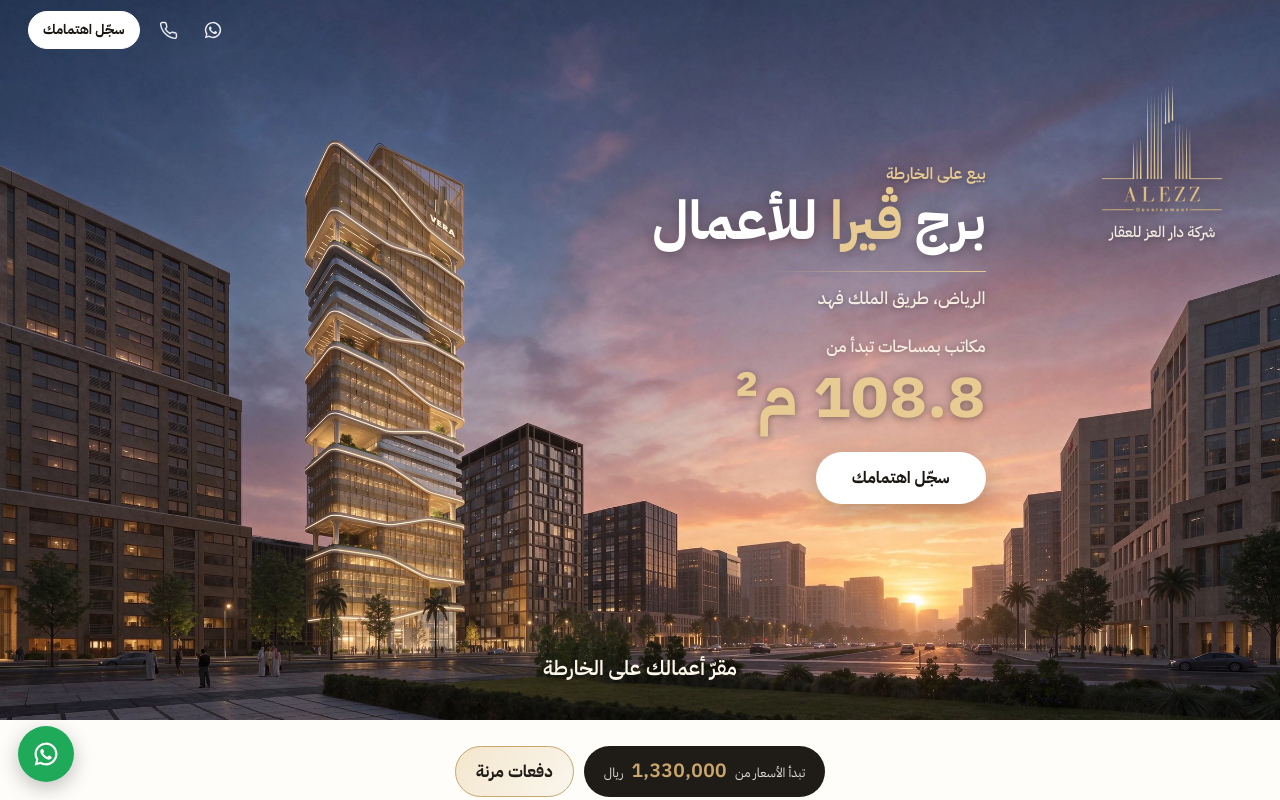
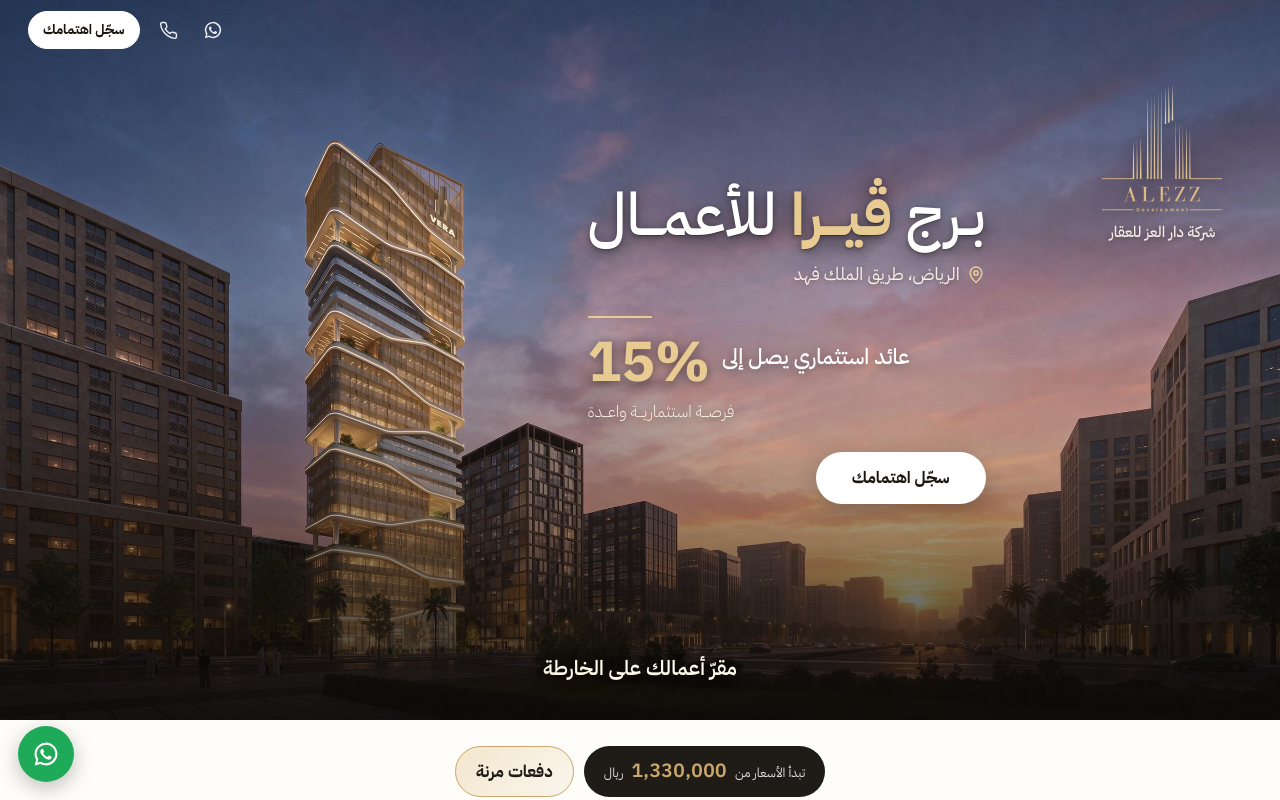
Before and after one commit to Marwann2/vera-business-tower, a plain HTML site: page index.html in a window 1280 px wide. Shown: the top 800 px of the page. Drawn offline with Linux system fonts and the light colour scheme.

Commit message:
Hero: ROI 15% opening (Claude task 20261117-1600)

```diff
--- a/hero-v5.css
+++ b/hero-v5.css
@@ -63,3 +63,35 @@
   .bar-cta{padding:6px 10px;font-size:.8rem;margin-inline-start:2px}.hero-brand5{right:8px}
   .stats{grid-template-columns:repeat(2,minmax(0,1fr))}.stats div{padding:16px 6px}.stats b{font-size:1.45rem}}
 .band-copy p{color:#fff8ec}.band-copy p svg{color:var(--sand)}
+
+/* ===== ROI opening (Marwan 17 Nov, option «2 + depth»; ROI wording is the client's decision, Marwan informed of the regulation risk) =====
+   Name with a light kashida and deep shadow, location with a pin, short gold rule, ROI line + small tagline aligned LEFT,
+   dark shading rising from the bottom of the photo. Plex only. */
+.hero.v5::after{display:block;content:"";position:absolute;inset:auto 0 0 0;top:auto;left:0;right:0;bottom:0;height:58%;z-index:1;pointer-events:none;
+  background:linear-gradient(to top,rgba(14,11,8,.9) 0%,rgba(14,11,8,.6) 28%,rgba(14,11,8,.2) 62%,rgba(14,11,8,0) 100%)}
+.hero.v5{--sky:max(0px,calc(424px - 41.2svh))} /* taller copy block: crown must start below ~300px */
+@media (max-width:759px){.hero.v5 .hero-bg{object-position:50% 0}} /* anchor at the top so the crown position never depends on the crop */
+.hero.v5 .hero-stack.roi5{left:16px;right:16px;max-width:none;align-items:stretch;z-index:2}
+.hero-stack.roi5 h1{font-size:clamp(32px,10vw,40px);font-weight:500;line-height:1.15;
+  text-shadow:0 1px 0 rgba(0,0,0,.25),0 6px 22px rgba(0,0,0,.55),0 2px 6px rgba(0,0,0,.35)}
+.hero-stack.roi5 h1 span{font-weight:700;color:var(--gold)}
+.hero-stack.roi5 .hero-loc{display:flex;align-items:center;gap:6px;margin-top:6px;font-size:.88rem;font-weight:400}
+.hero-stack.roi5 .hero-loc svg{width:16px;height:16px;flex:none;stroke:var(--gold);fill:none;stroke-width:1.8;stroke-linecap:round;stroke-linejoin:round}
+.roi5-blk{display:flex;flex-direction:column;align-items:flex-end;text-align:left}
+.roi5-blk .hero-rule{width:44px;height:2px;margin:20px 0 12px;background:var(--gold);border-radius:2px}
+.roi5-line{margin:0;font-size:1.1rem;font-weight:500;line-height:1.3;text-shadow:0 2px 12px rgba(0,0,0,.5)}
+.roi5-line b{display:inline-block;margin-right:12px;font-size:2.9rem;font-weight:700;line-height:1;color:var(--gold);vertical-align:-.3em;unicode-bidi:isolate}
+.roi5-op{margin:8px 0 0;font-size:.86rem;font-weight:300;color:rgba(255,248,236,.92);text-shadow:0 2px 10px rgba(0,0,0,.5)}
+@media (max-height:720px) and (max-width:759px),(max-width:759px) and (min-aspect-ratio:11/20){
+  .hero.v5{--sky:max(0px,calc(349px - 41.2svh))}.hero.v5 .hero-stack.roi5{top:84px}.hero-stack.roi5 h1{font-size:30px}.roi5-blk .hero-rule{margin:12px 0 8px}
+  .roi5-line{font-size:.95rem}.roi5-line b{font-size:2.2rem}.roi5-op{margin-top:4px;font-size:.8rem}}
+@media (min-width:760px){
+  .hero.v5 .hero-stack.roi5{left:auto;right:max(40px,23vw);align-items:stretch}
+  .hero-stack.roi5 h1{font-size:clamp(44px,4.6vw,72px)}
+  .hero-stack.roi5 .hero-loc{font-size:1.1rem;margin-top:10px}
+  .hero-stack.roi5 .hero-loc svg{width:20px;height:20px}
+  .roi5-blk .hero-rule{width:64px;margin:26px 0 16px}
+  .roi5-line{font-size:1.35rem}.roi5-line b{font-size:clamp(48px,4.4vw,68px)}
+  .roi5-op{font-size:1.02rem}
+  .hero-stack.roi5 .hero-cta{align-self:flex-start;margin-top:26px}
+}
--- a/index.html
+++ b/index.html
@@ -36,12 +36,10 @@
     <img class="hero-bg" src="img/hero-tall-dusk.jpg" width="950" height="1536" alt="برج ڤيرا للأعمال على طريق الملك فهد في الرياض وقت الغروب" fetchpriority="high">
   </picture>
   <div class="hero-brand5"><img src="img/alezz-logo-gold.png" alt="دار العز" width="680" height="725"><span>شركة دار العز للعقار</span></div>
-  <div class="hero-copy hero-stack">
-    <p class="eyebrow">بيع على الخارطة</p>
-    <h1>برج <span>ڤيرا</span> للأعمال</h1>
-    <i class="hero-rule" aria-hidden="true"></i>
-    <p class="hero-loc">الرياض، طريق الملك فهد</p>
-    <p class="hero-stat"><span>مكاتب بمساحات تبدأ من</span><b>108.8 م²</b></p>
+  <div class="hero-copy hero-stack roi5">
+    <h1>بـرج <span>ڤيـــرا</span> للأعمـــال</h1>
+    <p class="hero-loc"><svg viewBox="0 0 24 24" aria-hidden="true"><path d="M12 21s-7-6.2-7-11.5a7 7 0 0 1 14 0C19 14.8 12 21 12 21z"/><circle cx="12" cy="9.5" r="2.5"/></svg>الرياض، طريق الملك فهد</p>
+    <div class="roi5-blk"><i class="hero-rule" aria-hidden="true"></i><p class="roi5-line">عائد استثماري يصل إلى<b dir="ltr">15%</b></p><p class="roi5-op">فرصـــة استثماريـــة واعـــدة</p></div>
     <a class="hero-cta" href="#register">سجّل اهتمامك</a>
   </div>
   <p class="hero-tag">مقرّ أعمالك على الخارطة</p>
@@ -60,6 +58,10 @@
     <p class="kicker">عن المشروع</p>
     <h2>مقرّ أعمالك على الخارطة</h2>
     <p class="lead">مكاتب بمساحات تبدأ من 108.8 م².</p>
+    <div class="actions">
+      <a class="btn primary" href="#register">سجّل اهتمامك</a>
+      <a class="btn line" href="https://wa.me/966556073377?text=%D8%A7%D9%84%D8%B3%D9%84%D8%A7%D9%85%20%D8%B9%D9%84%D9%8A%D9%83%D9%85%D8%8C%20%D8%A3%D8%B1%D8%BA%D8%A8%20%D8%A8%D8%A7%D9%84%D8%A7%D8%B3%D8%AA%D9%81%D8%B3%D8%A7%D8%B1%20%D8%B9%D9%86%20%D8%A8%D8%B1%D8%AC%20%DA%A4%D9%8A%D8%B1%D8%A7%20%D9%84%D9%84%D8%A3%D8%B9%D9%85%D8%A7%D9%84" target="_blank" rel="noopener">واتساب</a>
+    </div>
   </div>
   <figure class="intro-img"><img loading="lazy" src="img/podium.jpg" alt="قاعدة البرج والمدخل"></figure>
 </section>
@@ -102,6 +104,7 @@
       <div><b>10</b><span>حدائق واستراحات موزعة على الأدوار</span></div>
       <div><b>2029</b><span>موعد التسليم 08/06/2029م</span></div>
     </div>
+    <div class="section-cta"><a class="btn cta" href="#register">سجّل اهتمامك</a></div>
   </div>
 </section>
 
@@ -120,6 +123,7 @@
     <figure class="big"><img loading="lazy" src="img/entrance.jpg" alt="المدخل الخارجي"></figure>
   </div>
 
+  <div class="section-cta"><a class="btn cta" href="#register">سجّل اهتمامك</a></div>
 </section>
 
 <section class="reg-wrap" id="register">
```
